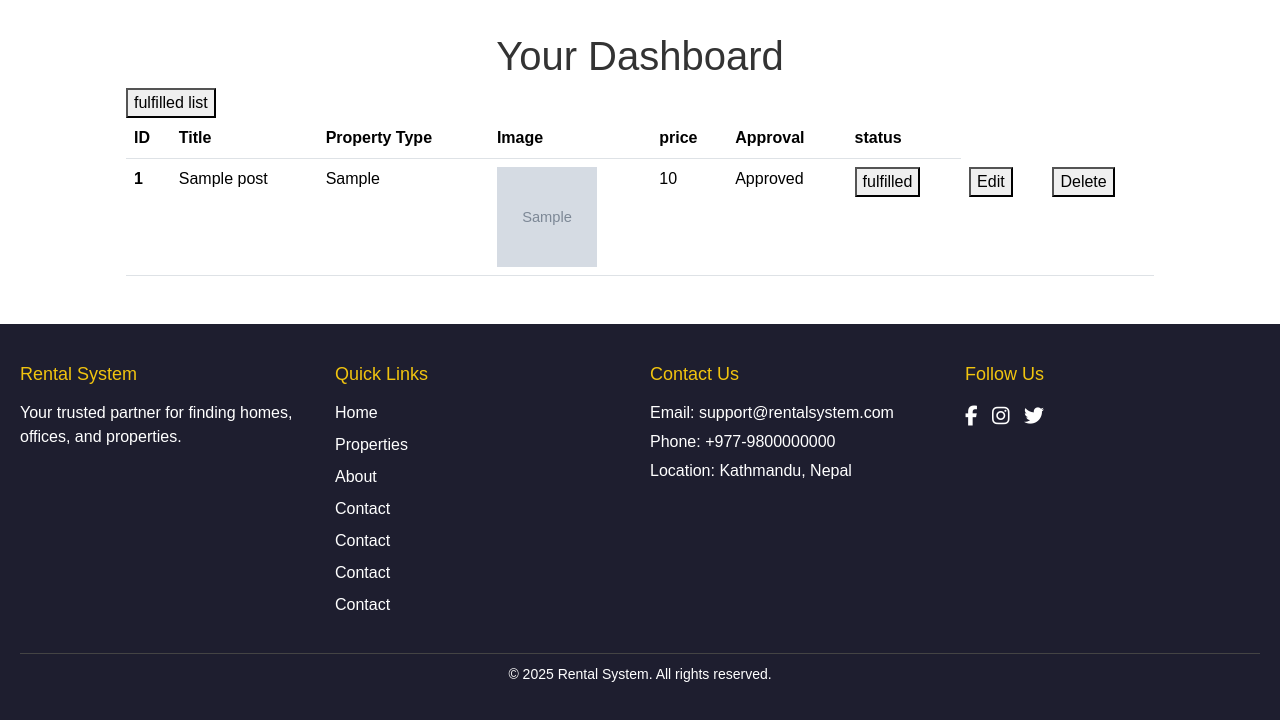
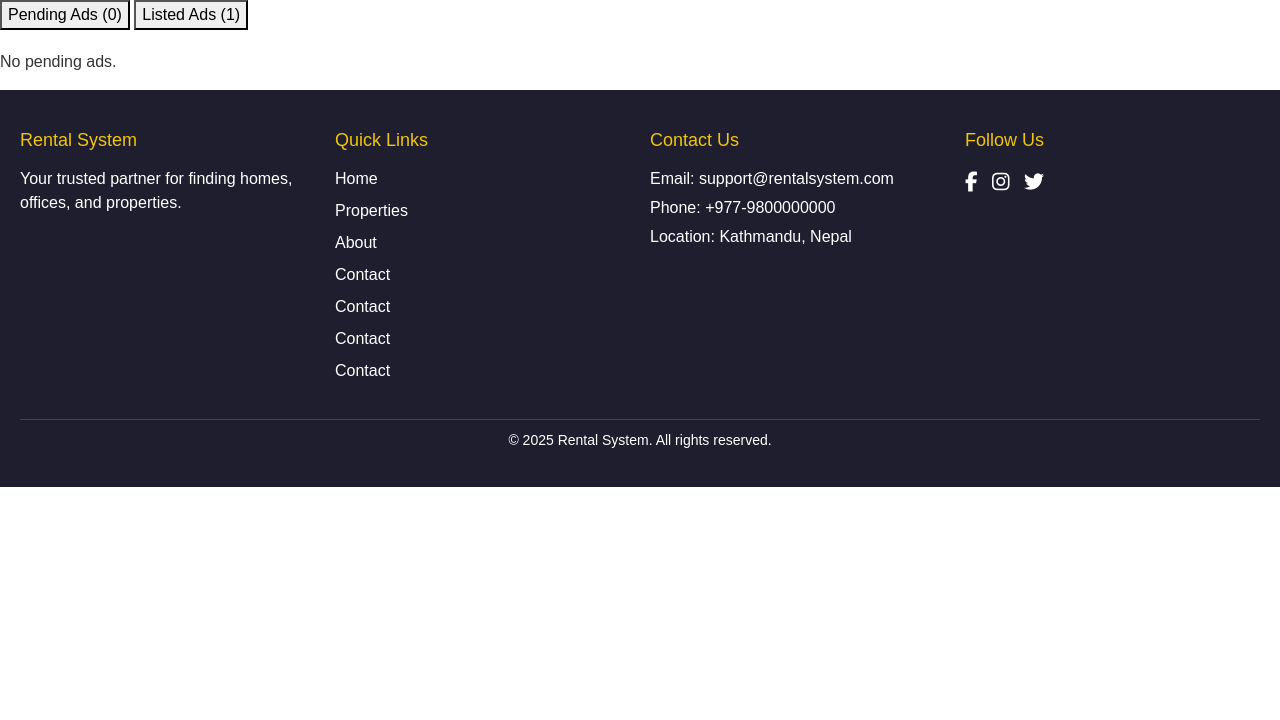
Before and after one commit to saraswoti2024/Rental_System, a Django app: page /landlord_Dashboard/ in a window 1280 px wide. Shown: the part 62-782 px from the top of the page. Run offline with Django 5.2, Linux system fonts and the light colour scheme; a user stored in the database is signed in; tables that the repository leaves empty hold one stand-in row (values such as "Sample post"); grey boxes marked "Sample" are stand-in pictures; some libraries are stand-ins or nearby versions.

Commit message:
pending/approved filtered for landlord

```diff
--- a/UI/templates/UI/Ldashboard.html
+++ b/UI/templates/UI/Ldashboard.html
@@ -1,49 +1,61 @@
 {% extends "common.html" %}
 {% block content %}
+<div class="dashboard_Card">
 
-<div class="container">
-    <div class="row p-3 m-3">
-        <div class="col-12 mx-auto">
-                <h1 class="text-center">Your Dashboard</h1>
-                <button>fulfilled list</button>
-                <table class="table">
-                    <thead>
-                      <tr>
-                        <th scope="col">ID</th>
-                        <th scope="col">Title</th>
-                        <th scope="col">Property Type</th>
-                        <th scope="col">Image</th>
-                        <th scope="col">price</th>
-                        <th scope="col">Approval</th>
-                        <th scope="col">status</th>
-                      </tr>
-                    </thead>
-                    <tbody>
-                        {% for i in property  %}
-                      <tr>
+  <!-- Tab Buttons -->
+  <div class="tab-bar" style="margin-bottom: 20px;">
+    <button class="tab active" onclick="showTab('pending', event)">Pending Ads ({{ pending_ads|length }})</button>
+    <button class="tab" onclick="showTab('approved', event)">Listed Ads ({{ approved_ads|length }})</button>
+  </div>
 
+  <!-- Pending Tab -->
+  <div id="pending" class="tab-content" style="display: block;">
+    {% for i in pending_ads %}
+      <div class="card" style="background: #fefefe; margin-bottom: 10px; padding: 10px;">
+        <h4>{{ i.title }}</h4>
+        <p>{{ i.address }}</p>
+        <p style="color: red;">Rs. {{ i.price }}</p>
+        <div class="ed d-flex m-2 p-2">
+          <a href="#" class="mx-auto text-dark "><i class="fa-solid fa-pen-to-square"></i></a>
+          <a href="{% url 'deleteproperty' i.id %}" class="mx-auto text-dark "><i class="fa-solid fa-trash"></i></a>
+        </div>
+      </div>
+    {% empty %}
+      <p>No pending ads.</p>
+    {% endfor %}
+  </div>
 
-                        <th scope="row">{{ forloop.counter }}</th>
-                        <td>{{i.title}}</td>
-                        <td>{{i.property_type}}</td>
-                        <td>{% if i.main_photo %}
-                          <img src="{{i.main_photo.url}}" alt="image" height="100px" width="100px">
-                        {% else %}
-                          <p>no image found</p>
-                        {% endif %}
-                        </td>
-                        <td>{{i.price}}</td>
-                        <td>{{ i.is_approved|yesno:"Approved,Pending" }}</td>
-                        <td><button>fulfilled</button></td>
-                        <td><button>Edit</button></td>
-                        <td><a href="{% url 'deleteproperty' i.id  %}"><button>Delete</button></a></td>
+  <!-- Approved Tab -->
+  <div id="approved" class="tab-content" style="display: none;">
+    {% for i in approved_ads %}
+      <div class="card" style="background: #f2fff2; margin-bottom: 10px; padding: 10px;">
+        <h4>{{ i.title }}</h4>
+        <p>{{ i.address }}</p>
+        <p style="color: green;">Rs. {{ i.price }}</p>
+        <div class="ed d-flex m-2 p-2">
+          <a href="#" class="mx-auto text-dark "><i class="fa-solid fa-pen-to-square"></i></a>
+          <a href="{% url 'deleteproperty' i.id %}" class="mx-auto text-dark "><i class="fa-solid fa-trash"></i></a>
+        </div>
 
-                    </tr>
-                    {% endfor %}
+      </div>
+    {% empty %}
+      <p>No approved ads.</p>
+    {% endfor %}
+  </div>
 
-                    </tbody>
-                  </table>
-        </div>
-    </div>
 </div>
-{% endblock content %}
+
+<!-- JavaScript for tab switch -->
+<script>
+  function showTab(tabId, event) {
+    const tabs = document.querySelectorAll('.tab-content');
+    const buttons = document.querySelectorAll('.tab');
+
+    tabs.forEach(tab => tab.style.display = 'none');
+    buttons.forEach(btn => btn.classList.remove('active'));
+
+    document.getElementById(tabId).style.display = 'block';
+    event.target.classList.add('active');
+  }
+</script>
+{% endblock %}
--- /dev/null
+++ b/UI/templates/UI/edit.html
@@ -0,0 +1,4 @@
+{% extends "common.html" %}
+{% block content %}
+
+{% endblock content %}
--- a/UI/templates/common.html
+++ b/UI/templates/common.html
@@ -69,7 +69,7 @@
 
           <div class="request">
               <a href="{% url 'request_room' %}"><button class="navbutton"><h2 class="navtitle2">Find me Room</h2></button></a>
-              <a href="{% url 'shifthome' %}"><button class="navbutton"><h2 class="navtitle2">Shift Home</h2></button></a>
+              <a href="{% url 'shifthome' %}"><butaton class="navbutton"><h2 class="navtitle2">Shift Home</h2></button></a>
           </div>
 
           <a href="{% url 'aboutus' %}"><h2 class="navtitle">ABOUT US</h2></a>
--- a/UI/urls.py
+++ b/UI/urls.py
@@ -17,4 +17,5 @@ urlpatterns = [
     path('Room/',Room,name="room"),
     path('land/',land,name="land"),
     path('shutter/',shutter,name="shutter"),
+    path('edit_ldashboard/',edit_ldashboard,name="edit_ldashboard"),
 ]
--- a/UI/views.py
+++ b/UI/views.py
@@ -155,7 +155,12 @@ def landlord_home(request):
 @landlord_required
 def landlord_dashboard(request):
     data = property_post.objects.all()
+    pending_ads = property_post.objects.filter(is_approved=False)
+    approved_ads = property_post.objects.filter(is_approved=True)
+
     context = {
+        'pending_ads': pending_ads,
+        'approved_ads': approved_ads,
         'property' : data,
     }
     return render(request,'UI/Ldashboard.html',context)
@@ -211,3 +216,10 @@ def Room(request):
         'room' : data
     }
     return render(request,'UI/Room.html',context)
+
+def edit_ldashboard(request):
+    return render(request,'UI/edit.html')
+
+def my_ads(request):
+
+    return render(request, 'my_ads.html', context)
```
